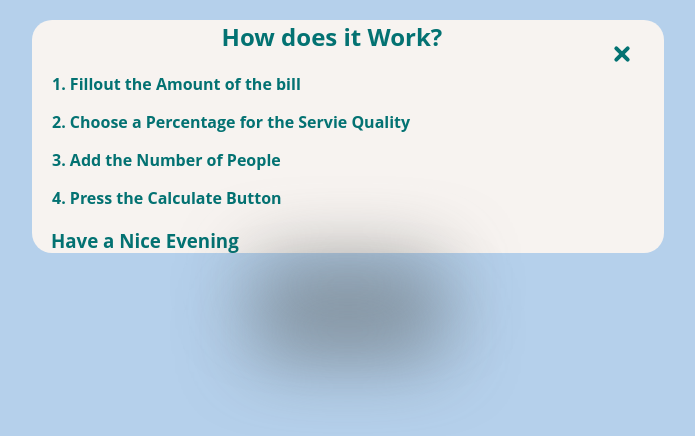
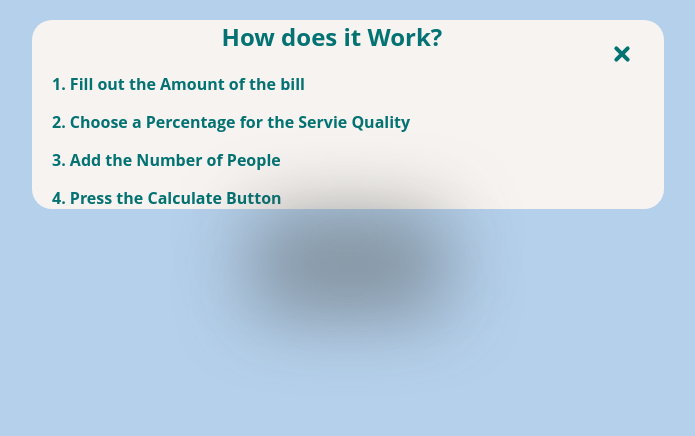
Before and after one commit to juliane99/Asignment2_frontend, a website with bundled scripts: page index.html in a window 1280 px wide. Both pictures are taken after a click on the button "HOW TO CALCULATE?". Shown: the whole page, without its empty margins (292-987 px from the left). Built offline with nearby package versions, Linux system fonts and the light colour scheme.

Commit message:
fixed Typo and removed h3 popup

```diff
--- a/index.html
+++ b/index.html
@@ -12,11 +12,10 @@
    <div id="popup">
     <a id="closePopup" href="#" class="cancel"><span></span><span></span></a>
     <h2>How does it Work?</h2>
-    <p>1. Fillout the Amount of the bill</p>
+    <p>1. Fill out the Amount of the bill</p>
     <p>2. Choose a Percentage for the Servie Quality</p>
     <p>3. Add the Number of People</p>
     <p>4. Press the Calculate Button</p>
-    <h3>Have a Nice Evening</h3>
 </div>
 
    <button id="popupButton" class="button button-popup">How to Calculate?</button>
--- a/main.css
+++ b/main.css
@@ -141,11 +141,6 @@ input {
   color: #037272;;
   margin-left: 30%;
 }
-#popup h3 {
-  color: #037272;;
-
-  margin-left: 3%;
-}
 #popup p {
   color: #037272;;
 
```
